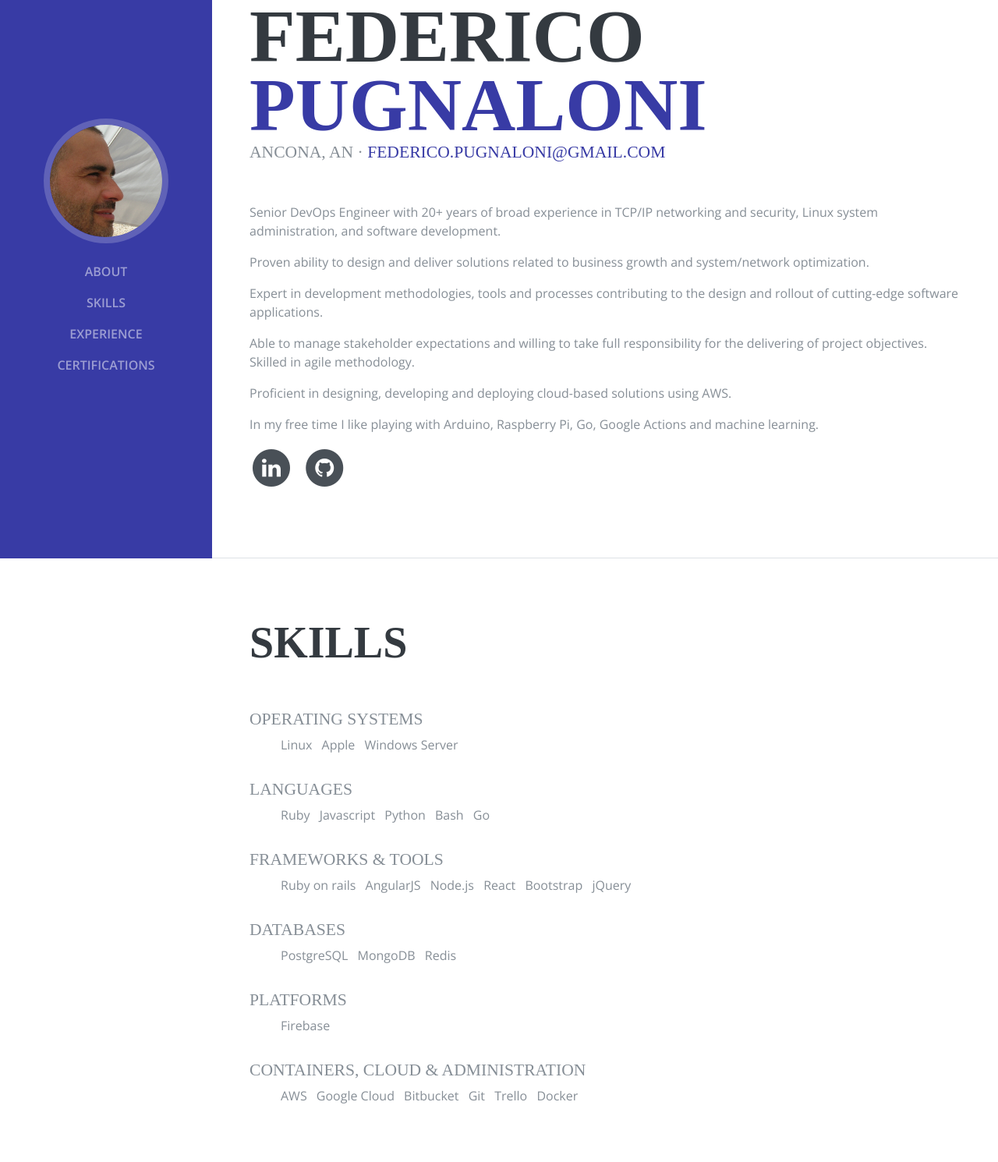
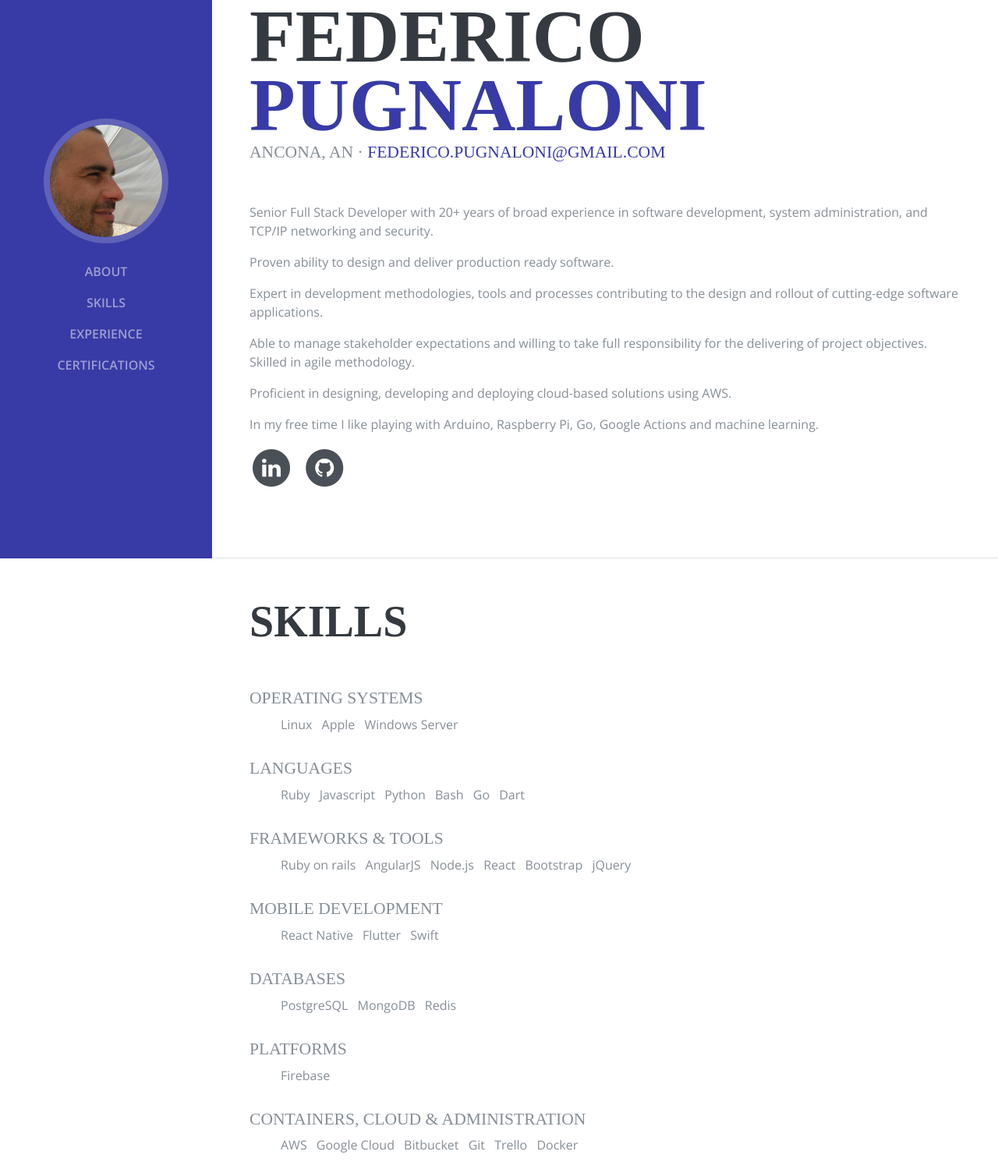
Before and after one commit to fedeonline/fedeonline.github.io, a plain HTML site: page index.html in a window 1280 px wide. Shown: the part 84-1574 px from the top of the page at 78% size. Drawn offline with nearby package versions, Linux system fonts and the light colour scheme; some icons are missing; a web font is replaced by a local one.

Commit message:
rebuilding site Thu Jan 10 11:09:43 CET 2019

```diff
--- a/index.html
+++ b/index.html
@@ -86,8 +86,8 @@
 
         </div>
         <div>
-          <p>Senior DevOps Engineer with 20+ years of broad experience in TCP/IP networking and security, Linux system administration, and software development.</p>
-<p>Proven ability to design and deliver solutions related to business growth and system/network optimization.</p>
+          <p>Senior Full Stack Developer with 20+ years of broad experience in software development, system administration, and TCP/IP networking and security.</p>
+<p>Proven ability to design and deliver production ready software.</p>
 <p>Expert in development methodologies, tools and processes contributing to the design and rollout of cutting-edge software applications.</p>
 <p>Able to manage stakeholder expectations and willing to take full responsibility for the delivering of project objectives. Skilled in agile methodology.</p>
 <p>Proficient in designing, developing and deploying cloud-based solutions using AWS.</p>
@@ -187,6 +187,13 @@
                   </li>
 
 
+
+                  <li class="list-inline-item">
+                    <i class="devicons devicons-dart"></i>
+                    Dart
+                  </li>
+
+
             </ul>
 
         <div class="subheading mb-3 skills-heading">Frameworks &amp; Tools</div>
@@ -231,6 +238,32 @@
                   <li class="list-inline-item">
                     <i class="devicons devicons-jquery"></i>
                     jQuery
+                  </li>
+
+
+            </ul>
+
+        <div class="subheading mb-3 skills-heading">Mobile Development</div>
+            <ul>
+
+
+                  <li class="list-inline-item">
+                    <i class="devicons devicons-react"></i>
+                    React Native
+                  </li>
+
+
+
+                  <li class="list-inline-item">
+                    <i class="devicons devicons-dart"></i>
+                    Flutter
+                  </li>
+
+
+
+                  <li class="list-inline-item">
+                    <i class="devicons devicons-swift"></i>
+                    Swift
                   </li>
 
 
```
